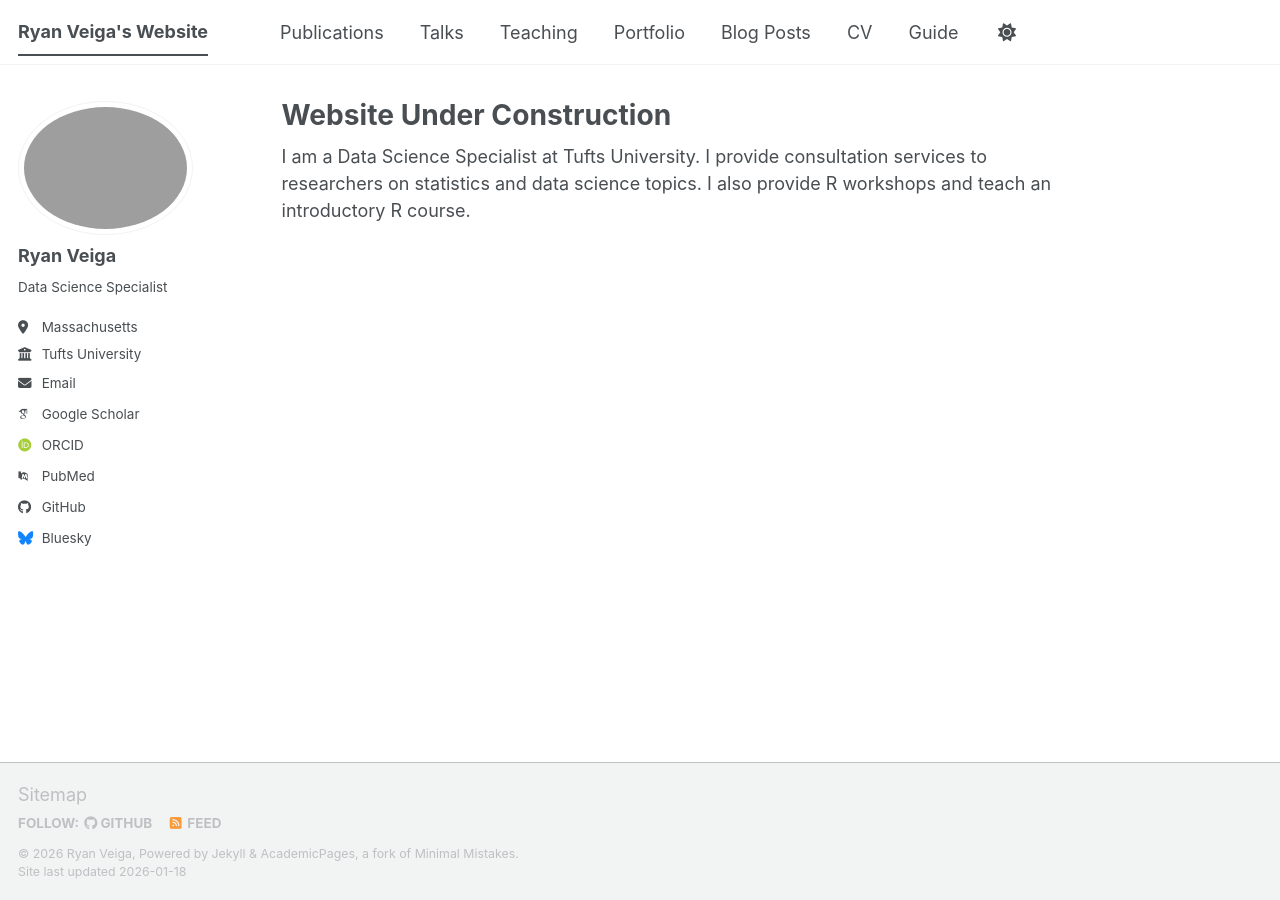
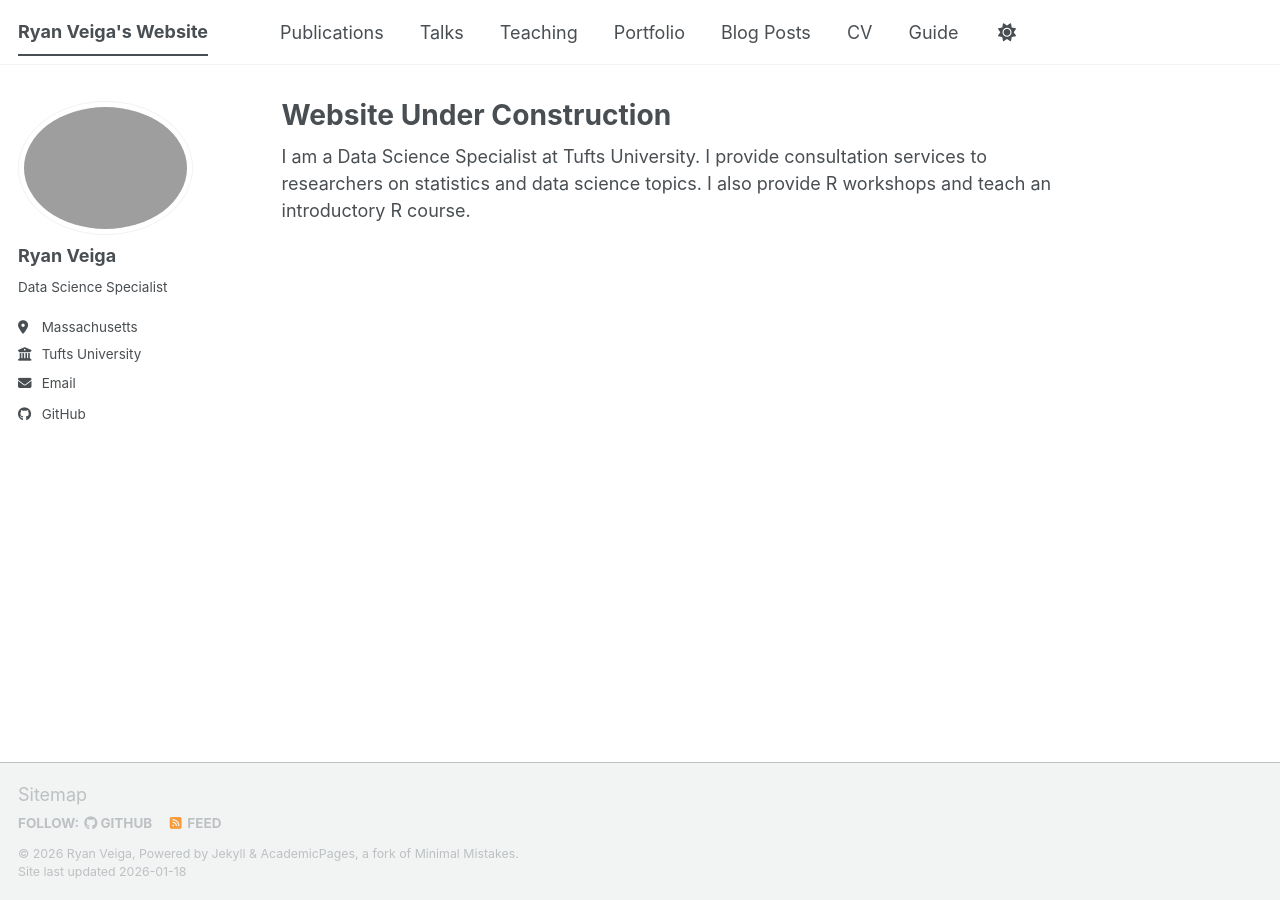
Before and after one commit to ryanveiga/ryanveiga.github.io, a Jekyll site: the page built from _pages/about.md, in a window 1280 px wide. Built offline with Jekyll 4.4.1, drawn with Linux system fonts in a browser that asks for light colours; some web fonts are replaced; a script bundle is joined from its source files by our own code; library files that are not in the unit come from our copies; some of the changed lines change nothing that is shown.

Commit message:
Additional site changes

```diff
--- a/_config.yml
+++ b/_config.yml
@@ -35,13 +35,13 @@
   # Academic websites
   academia         : # URL
   arxiv            : # URL - Update with the correct link to your profile
-  googlescholar    : "https://scholar.google.com/citations?user=PS_CX0AAAAAJ"
+  googlescholar    : # URL
   inspire-hep      : # URL
   impactstory      : # URL
-  orcid            : "https://orcid.org/yourorcidurl"
+  orcid            : # URL
   semantic         : # URL
   ssrn             : # URL
-  pubmed           : "https://www.ncbi.nlm.nih.gov/pubmed/?term=john+snow"
+  pubmed           : # URL
   researchgate     : # URL
   scopus           : # URL
   zotero           : # URL
@@ -51,13 +51,13 @@
   bitbucket        : # Username - Update with your username on the site
   codepen          : # Username
   dribbble         : # Username
-  github           : "academicpages"
+  github           : "ryanveiga"
   kaggle           : # Username
   stackoverflow    : # User number or user number and name (i.e., use "1" or "1/jeff-atwood")
 
   # Social media
   artstation       : # Username
-  bluesky          : "bsky.app" # Replace this with you Bluesky username
+  bluesky          : # Replace this with you Bluesky username
   facebook         : # Username
   flickr           : # Username
   foursquare       : # Username
```
